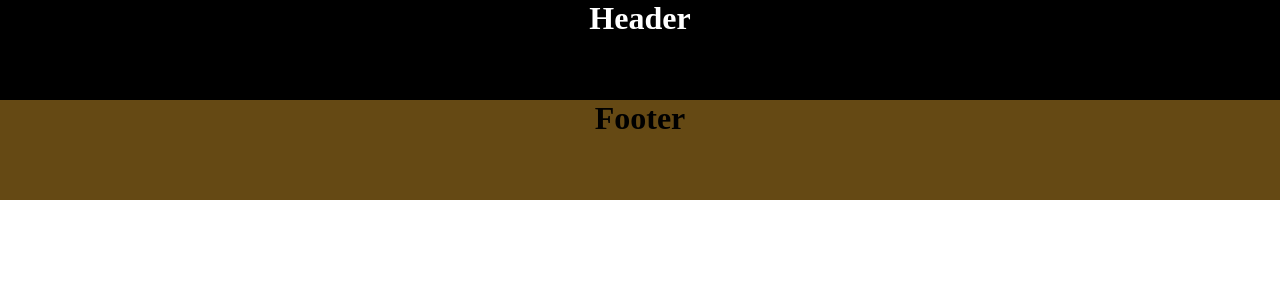
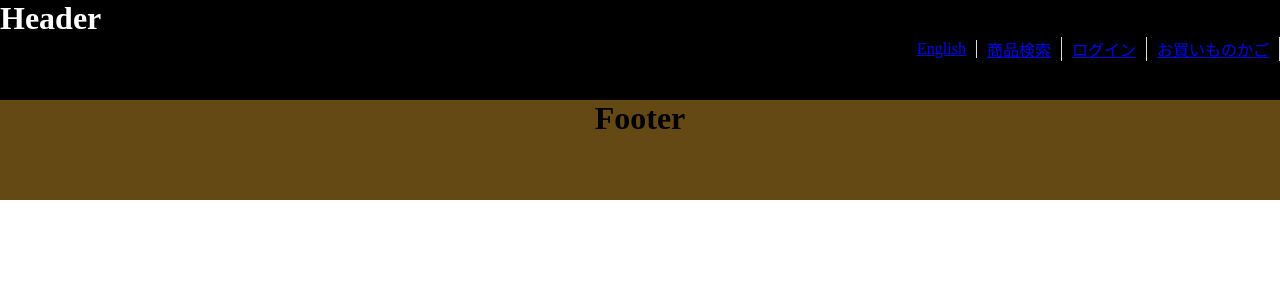
Before and after one commit to honoka4198/Espresso, a React (Create React App) app: page / in a window 1280 px wide. Shown: the top 300 px of the page. Built offline with nearby package versions, Linux system fonts and the light colour scheme.

Commit message:
gitにcommit

```diff
--- a/src/styles/components/header.css
+++ b/src/styles/components/header.css
@@ -2,7 +2,70 @@
   width: 100%;
   height: 100px;
   color:  white;
-  text-align: center;
   background: black;
   height: 100px;
 }
+
+ul {
+  display: flex;
+  justify-content: flex-end;
+  align-items: center;
+  list-style: none;
+}
+
+li {
+  padding: 0 10px;
+  border-right: #ddd 1px solid;
+}
+
+.box{
+  margin-bottom: 50px;
+}
+
+/* .btn-animation-02 {
+  display: inline-block;
+  width: 100px;
+  text-align: center;
+  background-color: #9ec34b;
+  border: 2px solid #9ec34b;
+  font-size: 16px;
+  color: #9ec34b;
+  text-decoration: none;
+  font-weight: bold;
+  padding: 10px 24px;
+  border-radius: 4px;
+  position: relative;
+}
+
+.btn-animation-02 span {
+  position: relative;
+  z-index: 1;
+}
+
+.btn-animation-02::before,
+.btn-animation-02::after {
+  content: "";
+  display: block;
+  background-color: #FFF;
+  width: 50%;
+  height: 100%;
+  position: absolute;
+  top: 0;
+  transition: .2s;
+}
+.btn-animation-02::before {
+  left: 0;
+}
+.btn-animation-02::after {
+  right: 0;
+}
+
+.btn-animation-02:hover:before,
+.btn-animation-02:hover:after {
+  width: 0;
+  background-color: #FFF;
+}
+
+.btn-animation-02:hover {
+  color: #FFF;
+} */
--- a/src/views/App.js
+++ b/src/views/App.js
@@ -5,10 +5,17 @@ import Footer from './components/footer';
 class App extends Component {
   render() {
     return (
-      <div>
-        <Header />
-        <Footer />
-      </div>
+      <main>
+       <header>
+         <Header />
+       </header>
+       <div>
+
+       </div>
+       <footer>
+         <Footer />
+       </footer>
+     </main>
     );
   }
 }
--- a/src/views/components/header.jsx
+++ b/src/views/components/header.jsx
@@ -7,6 +7,22 @@ class Header extends React.Component {
         <div>
           <div className="header">
             <h1>Header</h1>
+            <div className="box">
+              <ul>
+                <li className="en_btn">
+                  <a id="goEnglishPage-h" shape="rect" href="#">English</a>
+                </li>
+                <li className="search_btn">
+                  <a shape="rect" href="#">商品検索</a>
+                </li>
+                <li className="login_btn">
+                  <a id="goLoginPage-h" shape="rect" href="#">ログイン</a>
+                </li>
+                <li className="shopping_btn">
+                  <a shape="rect" href="#">お買いものかご</a>
+                </li>
+              </ul>
+            </div>
           </div>
         </div>
     )
```
